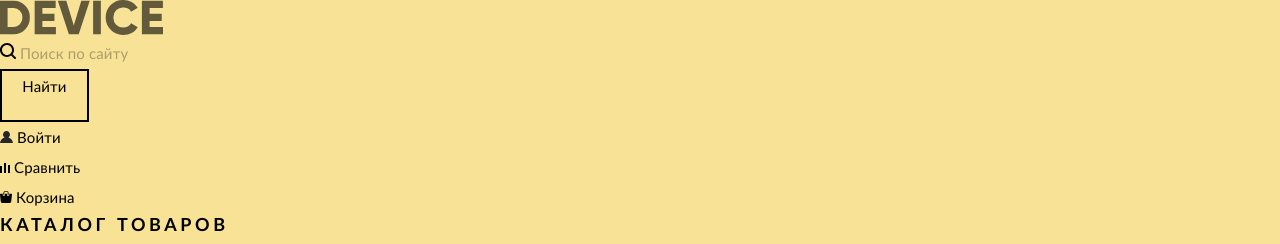
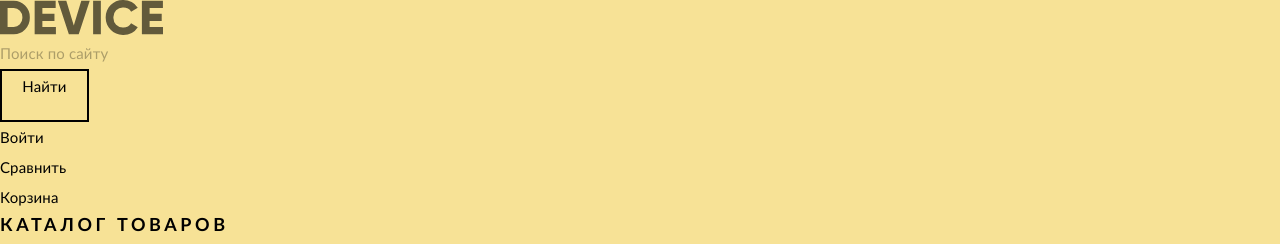
Before and after one commit to liberty-12/414347-device-24, a plain HTML site: page index.html in a window 1280 px wide. Shown: the top 244 px of the page. Drawn offline with nearby package versions, Linux system fonts and the light colour scheme; files that its build step writes are made by us from their sources.

Commit message:
delete svg in user-navigation

```diff
--- a/index.html
+++ b/index.html
@@ -19,47 +19,22 @@
       <ul class="user-navigation">
         <li>
           <form class="search-form" method="post" action="https://echo.htmlacademy.ru">
-            <svg class="search-icon" xmlns="http://www.w3.org/2000/svg" xmlns:xlink="http://www.w3.org/1999/xlink" x="0px" y="0px" width="16px" height="16px" viewBox="0 0 16 16" enable-background="new 0 0 16 16" xml:space="preserve">
-              <path d="M15.7,14.3l-3.104-3.104C13.473,10.023,14,8.576,14,7c0-3.866-3.134-7-7-7S0,3.134,0,7s3.134,7,7,7
-                c1.576,0,3.023-0.527,4.193-1.404L14.3,15.7c0.185,0.184,0.38,0.3,0.7,0.3c0.553,0,1-0.447,1-1C16,14.781,15.945,14.546,15.7,14.3z
-                 M2,7c0-2.762,2.238-5,5-5s5,2.238,5,5s-2.238,5-5,5S2,9.762,2,7z" />
-            </svg>
             <input class="search-form-input" type="search" name="search" placeholder="Поиск по сайту" />
             <a class="search-form-button" href="#">Найти</a>
           </form>
         </li>
         <li>
-          <a class="user-navigation-link login-link" href="#">
-            <svg class="user-icon" xmlns="http://www.w3.org/2000/svg" xmlns:xlink="http://www.w3.org/1999/xlink" x="0px" y="0px" width="13px" height="12px" viewBox="0 0 13 12" enable-background="new 0 0 13 12" xml:space="preserve">
-              <path fill="#272525" d="M0.032,12h12.937c-0.163-2.643-2.074-4.837-4.671-5.543C9.306,5.846,9.985,4.75,9.985,3.485
-              C9.985,1.561,8.425,0,6.5,0S3.015,1.561,3.015,3.485c0,1.264,0.68,2.361,1.688,2.972C2.106,7.163,0.194,9.357,0.032,12z" />
-            </svg>
+          <a class="user-navigation-link login-link profile-link" href="#">
             Войти
           </a>
         </li>
         <li>
           <a class="user-navigation-link compare-link" href="#">
-            <svg class="compare-icon" xmlns="http://www.w3.org/2000/svg" xmlns:xlink="http://www.w3.org/1999/xlink" x="0px" y="0px" width="10px" height="10px" viewBox="0 0 10 10" enable-background="new 0 0 10 10" xml:space="preserve">
-              <rect x="8" y="2" width="1.984" height="8" />
-              <rect y="3" width="1.984" height="7" />
-              <rect x="4" width="2" height="10" />
-            </svg>
             Сравнить
           </a>
         </li>
         <li>
           <a class="user-navigation-link cart-link" href="#">
-            <svg class="cart-icon" xmlns="http://www.w3.org/2000/svg" xmlns:xlink="http://www.w3.org/1999/xlink" x="0px" y="0px" width="12px" height="12px" viewBox="0 0 12 12" enable-background="new 0 0 12 12" xml:space="preserve">
-              <g>
-                <path d="M11.864,3.017c-0.082-0.098-0.203-0.154-0.327-0.154H9.225V4.09c0,0.563-0.484,1.022-1.08,1.022
-                c-0.594,0-1.078-0.458-1.078-1.022V2.863H4.909V4.09c0,0.563-0.485,1.022-1.08,1.022c-0.595,0-1.078-0.458-1.078-1.022V2.863H0.438
-                c-0.125,0-0.243,0.056-0.327,0.154C0.028,3.115-0.012,3.245,0.003,3.375l0.776,7.134c0.015,0.806,0.642,1.455,1.411,1.455h7.595
-                c0.77,0,1.396-0.649,1.411-1.455l0.776-7.134C11.987,3.245,11.946,3.115,11.864,3.017z" />
-                <path d="M3.829,4.499c0.239,0,0.433-0.184,0.433-0.409V1.84c0-0.632,0.672-1.022,1.295-1.022h1.079
-                c0.655,0,1.078,0.401,1.078,1.022v2.25c0,0.225,0.194,0.409,0.431,0.409c0.239,0,0.433-0.184,0.433-0.409V1.84
-                C8.577,0.773,7.761,0,6.636,0H5.557C4.367,0,3.398,0.826,3.398,1.84v2.25C3.398,4.315,3.592,4.499,3.829,4.499z" />
-              </g>
-            </svg>
             Корзина
           </a>
         </li>
@@ -109,7 +84,7 @@
             Самая длинная палка для селфи доступна в нашем магазине.
             Восемь (Восемь, Карл!) метров длиной и весом всего 5 килограмм.
           </p>
-          <a class="button" href="#">Подробнее</a>
+          <a class="button slider-button" href="#">Подробнее</a>
           <dl>
             <dt>8,5 м</dt>
             <dd>Длина палки</dd>
```
Also changed, not shown: catalog.html (+0 -25 lines).
